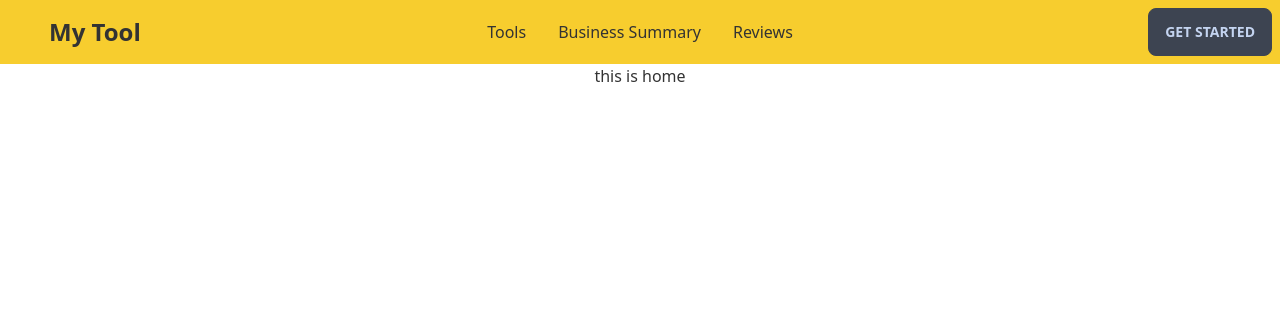
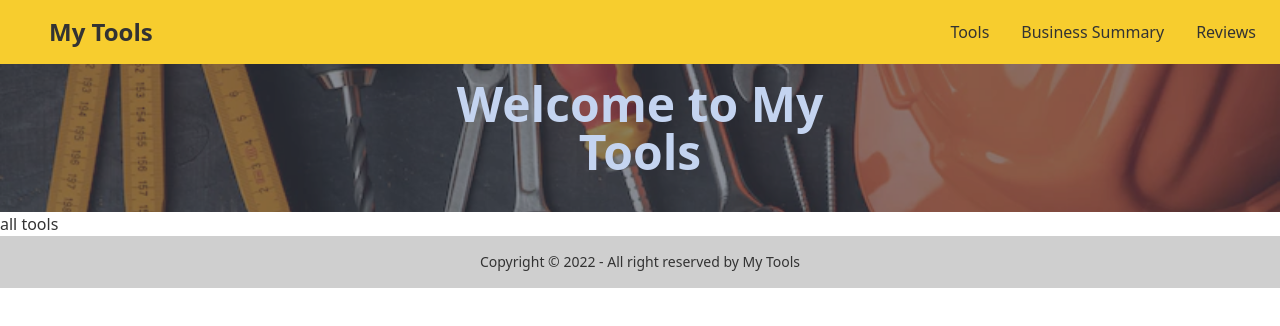
Before and after one commit to fahad09fahim/my-tools-client, a React (Create React App) app: page / in a window 1280 px wide. Shown: the top 326 px of the page. Built offline with nearby package versions, Linux system fonts and the light colour scheme.

Commit message:
banner added

```diff
--- a/public/index.html
+++ b/public/index.html
@@ -24,7 +24,7 @@
       work correctly both with client-side routing and a non-root public URL.
       Learn how to configure a non-root public URL by running `npm run build`.
     -->
-    <title>React App</title>
+    <title>My Tools</title>
   </head>
   <body>
     <noscript>You need to enable JavaScript to run this app.</noscript>
--- a/src/App.js
+++ b/src/App.js
@@ -1,12 +1,16 @@
-import "./App.css";
+import { Route, Routes } from "react-router-dom";
 import Home from "./Pages/Home/Home";
+import Tools from "./Pages/Home/Tools";
 import Navbar from "./Pages/Shared/Navbar";
 
 function App() {
   return (
     <div className="App">
       <Navbar />
-      <Home></Home>
+      <Routes>
+        <Route path="/" element={<Home />}></Route>
+        <Route path="/tools" element={<Tools />}></Route>
+      </Routes>
     </div>
   );
 }
--- /dev/null
+++ b/src/Pages/Home/Banner.js
@@ -0,0 +1,21 @@
+import React from "react";
+import banner from "../../assets/banner.png";
+const Banner = () => {
+  return (
+    <div
+      class="hero min-h-[75%] !bg-cover !bg-no-repeat"
+      style={{
+        background: `url(${banner})`,
+      }}
+    >
+      <div class="hero-overlay bg-opacity-60"></div>
+      <div class="hero-content text-center text-neutral-content">
+        <div class="max-w-md">
+          <h1 class="mb-5 text-5xl font-bold">Welcome to My Tools</h1>
+        </div>
+      </div>
+    </div>
+  );
+};
+
+export default Banner;
--- a/src/Pages/Home/Home.js
+++ b/src/Pages/Home/Home.js
@@ -1,9 +1,14 @@
 import React from "react";
+import Footer from "../Shared/Footer";
+import Banner from "./Banner";
+import Tools from "./Tools";
 
 const Home = () => {
   return (
     <div>
-      <h1>this is home</h1>
+      <Banner />
+      <Tools />
+      <Footer />
     </div>
   );
 };
--- /dev/null
+++ b/src/Pages/Home/Tools.js
@@ -0,0 +1,12 @@
+import React from "react";
+import Footer from "../Shared/Footer";
+
+const Tools = () => {
+  return (
+    <div>
+      <h2>all tools</h2>
+    </div>
+  );
+};
+
+export default Tools;
--- /dev/null
+++ b/src/Pages/Shared/Footer.js
@@ -0,0 +1,17 @@
+import React from "react";
+
+const Footer = () => {
+  const today = new Date();
+  const year = today.getFullYear();
+  return (
+    <div>
+      <footer className="footer footer-center p-4 bg-base-300 text-base-content">
+        <div>
+          <p>Copyright © {year} - All right reserved by My Tools </p>
+        </div>
+      </footer>
+    </div>
+  );
+};
+
+export default Footer;
--- a/src/Pages/Shared/Navbar.js
+++ b/src/Pages/Shared/Navbar.js
@@ -1,4 +1,5 @@
 import React from "react";
+import { Link } from "react-router-dom";
 
 const Navbar = () => {
   return (
@@ -27,7 +28,7 @@ const Navbar = () => {
               className="menu menu-compact dropdown-content mt-3 p-2 shadow bg-base-100 rounded-box w-52"
             >
               <li>
-                <a>Tools/Parts</a>
+                <Link to="/tools">Tools</Link>
               </li>
               <li tabIndex="0">
                 <a className="justify-between">
@@ -48,14 +49,17 @@ const Navbar = () => {
               </li>
             </ul>
           </div>
-          <a className="btn btn-ghost  normal-case text-2xl text-bold pl-10 ">
-            My Tool
-          </a>
+          <Link
+            to="/"
+            className="btn btn-ghost  normal-case text-2xl text-bold pl-10 "
+          >
+            My Tools
+          </Link>
         </div>
-        <div className="navbar-center hidden lg:flex">
+        <div className="navbar-end hidden lg:flex">
           <ul className="menu menu-horizontal p-0">
             <li>
-              <a>Tools</a>
+              <Link to="/tools">Tools</Link>
             </li>
             <li>
               <a>Business Summary</a>
@@ -65,9 +69,6 @@ const Navbar = () => {
             </li>
           </ul>
         </div>
-        <div className="navbar-end">
-          <a className="btn">Get started</a>
-        </div>
       </div>
     </div>
   );
```
Also changed, not shown: src/assets/banner.png (added), 1 other file (tests, documents, lock files or other folders).
